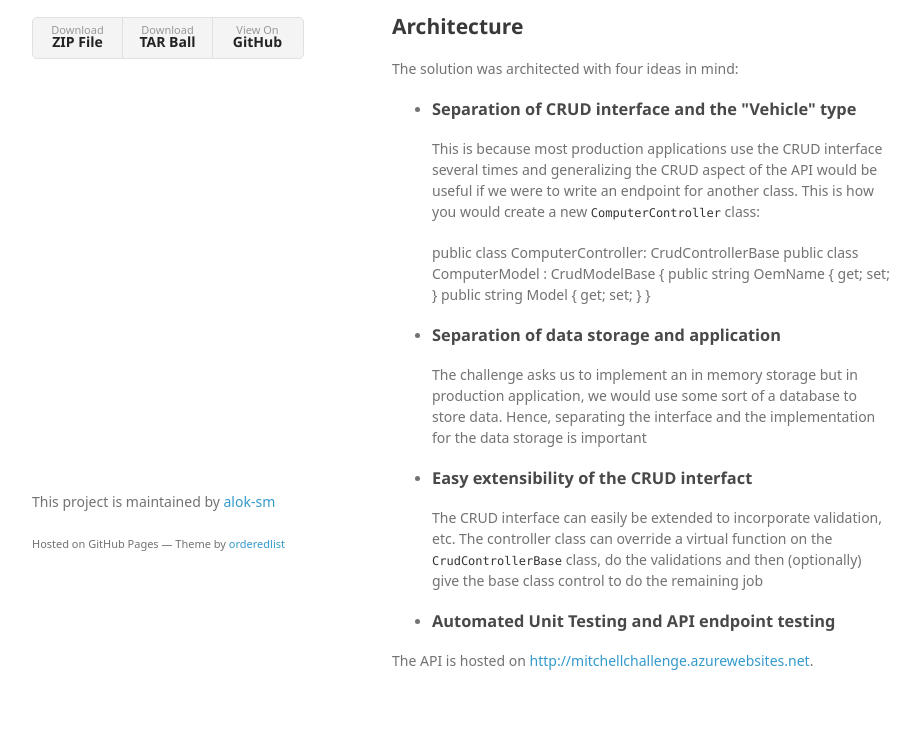
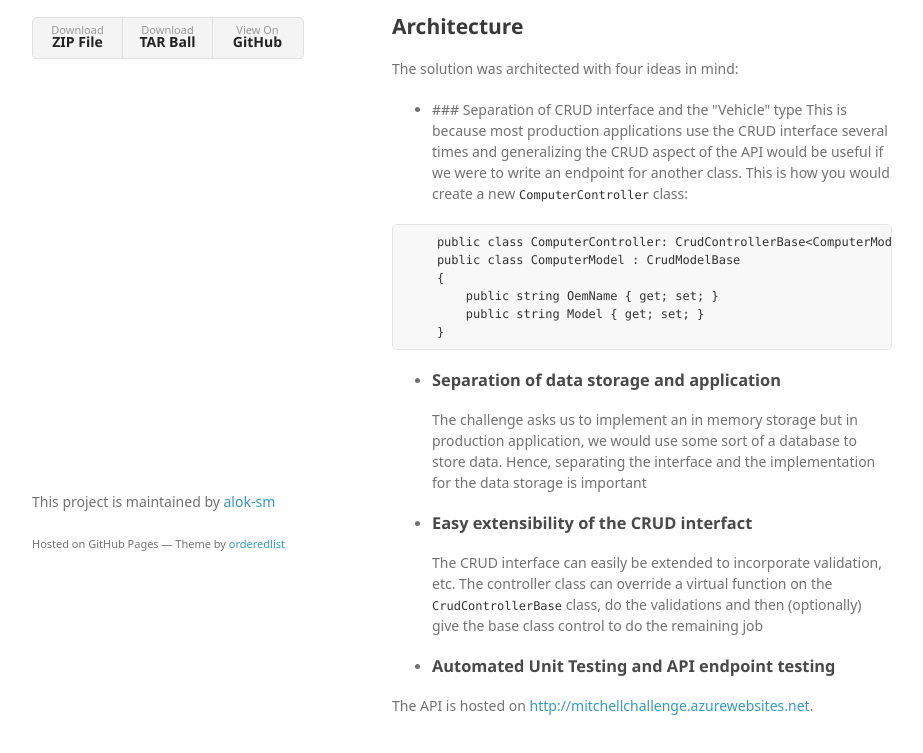
Before and after one commit to alok-sm/MitchellCodeChallenge, a plain HTML site: page index.html in a window 1280 px wide. Shown: the part 177-930 px from the top of the page, without its empty margins (178-1101 px from the left). Drawn offline with Linux system fonts and the light colour scheme; a web font is replaced by a local one.

```diff
--- a/index.html
+++ b/index.html
@@ -40,19 +40,19 @@ The <a href="http://alokmysore.com/MitchellCodeChallenge/Challenge.pdf">Challeng
 <p>The solution was architected with four ideas in mind:</p>
 
 <ul>
-<li>
-<h3>
-<a id="separation-of-crud-interface-and-the-vehicle-type" class="anchor" href="#separation-of-crud-interface-and-the-vehicle-type" aria-hidden="true"><span aria-hidden="true" class="octicon octicon-link"></span></a>Separation of CRUD interface and the "Vehicle" type</h3>
+<li>### Separation of CRUD interface and the "Vehicle" type
+This is because most production applications use the CRUD interface several times and generalizing the CRUD aspect of the API would be useful if we were to write an endpoint for another class. This is how you would create a new <code>ComputerController</code> class:</li>
+</ul>
 
-<p>This is because most production applications use the CRUD interface several times and generalizing the CRUD aspect of the API would be useful if we were to write an endpoint for another class. This is how you would create a new <code>ComputerController</code> class:</p>
+<pre><code>    public class ComputerController: CrudControllerBase&lt;ComputerModel&gt;
+    public class ComputerModel : CrudModelBase
+    {
+        public string OemName { get; set; }
+        public string Model { get; set; }
+    }
+</code></pre>
 
-<p>public class ComputerController: CrudControllerBase
-public class ComputerModel : CrudModelBase
-{
-    public string OemName { get; set; }
-    public string Model { get; set; }
-}</p>
-</li>
+<ul>
 <li>
 <h3>
 <a id="separation-of-data-storage-and-application" class="anchor" href="#separation-of-data-storage-and-application" aria-hidden="true"><span aria-hidden="true" class="octicon octicon-link"></span></a>Separation of data storage and application</h3>
```
Also changed, not shown: params.json (+1 -1 lines).
